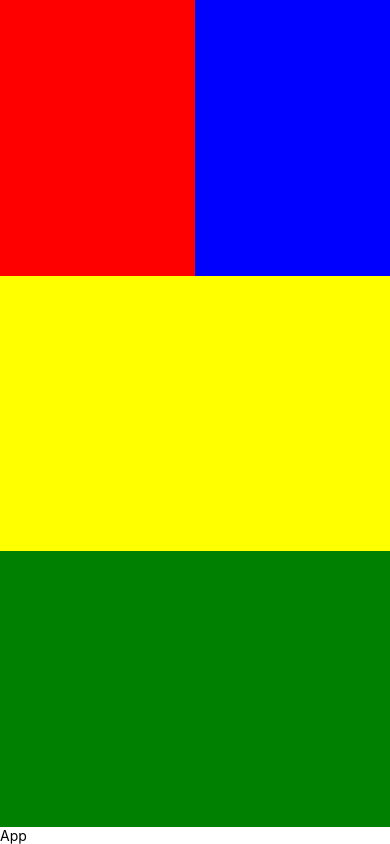
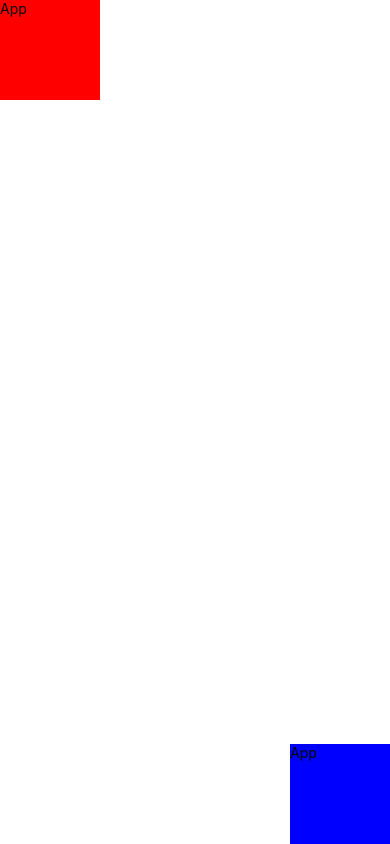
Before and after one commit to 105841105521/105841105521-rizky-maulia_lab_6b, a React Native app: screen / in a window 390 px wide. Built offline with nearby package versions, Linux system fonts and the light colour scheme.

Commit message:
box <view>

```diff
--- a/App.js
+++ b/App.js
@@ -1,42 +1,32 @@
 import { StyleSheet, Text, View } from 'react-native';
 import React from 'react';
 
+//flex-start dan flex-end dan center
 const App = () => {
   return (
-    // materi view
     <View style={{
-      flex: 1
+      flex: 1,
+      justifyContent: 'space-between',
+      alignItems: 'flext-start',
+    }}>
+      <View style={{
+        width: 100,
+        height: 100,
+        backgroundColor: 'red',
+        alignSelf: 'flex-start',
       }}>
-      <View style={{
-      flex: 1,
-      flexDirection: 'row' }}>
-      <View style={{
-      flex: 1,
-      backgroundColor: 'red'
-      }}>
+        <Text>App</Text>
       </View>
       <View style={{
-      flex: 1,
-      backgroundColor: 'blue'
+        width: 100,
+        height: 100,
+        backgroundColor: 'blue',
+        alignSelf: 'flex-end',
       }}>
+        <Text>App</Text>
       </View>
-      </View>
-      <View style={{
-      flex: 1,
-      backgroundColor: 'yellow'
-      }}>
-      </View>
-      <View style={{
-      flex: 1,
-      backgroundColor: 'green'
-      }}>
-      </View>
-      <Text style={styles.text}>App</Text>
     </View>
   );
-};
+}
 
 export default App;
-
-const styles = StyleSheet.create({
-});
```
